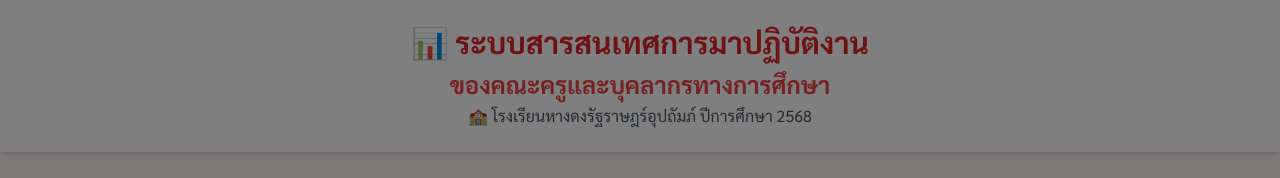
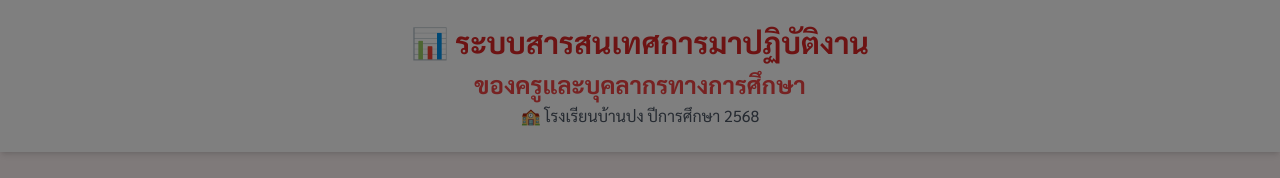
Before and after one commit to Jakkrapong008/BP, a plain HTML site: page index.html in a window 1280 px wide. Shown: the top 178 px of the page. Drawn offline with nearby package versions, Linux system fonts and the light colour scheme; no server answers.

Commit message:
Update index.html

```diff
--- a/index.html
+++ b/index.html
@@ -163,10 +163,10 @@
                     📊 ระบบสารสนเทศการมาปฏิบัติงาน
                 </h1>
                 <h2 class="text-2xl font-bold text-red-500 text-center mt-2">
-                    ของคณะครูและบุคลากรทางการศึกษา
+                    ของครูและบุคลากรทางการศึกษา
                 </h2>
                 <p class="text-gray-600 text-center mt-1">
-                    🏫 โรงเรียนหางดงรัฐราษฎร์อุปถัมภ์ ปีการศึกษา 2568
+                    🏫 โรงเรียนบ้านปง ปีการศึกษา 2568
                 </p>
             </div>
         </header>
```
